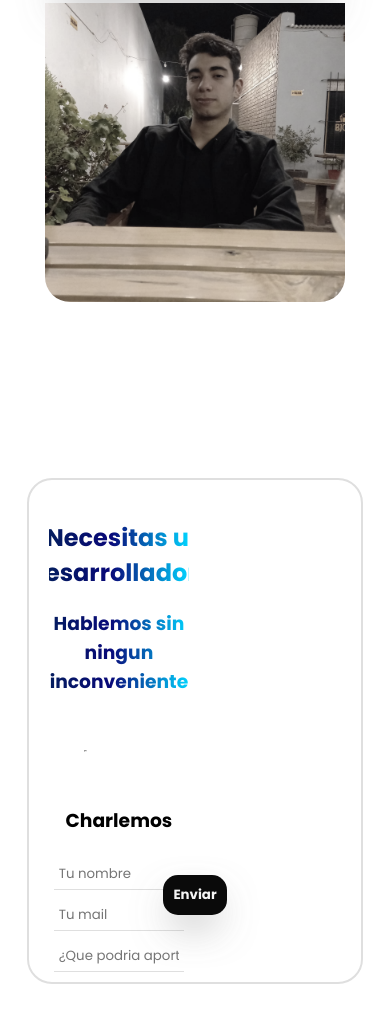
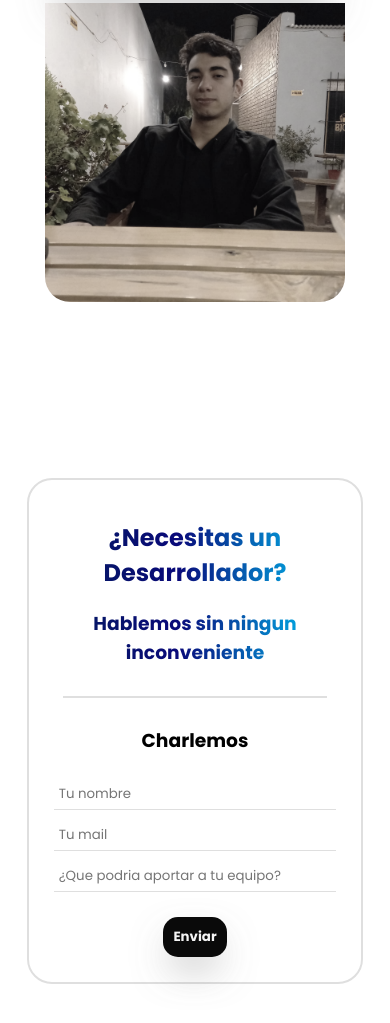
Before and after one commit to eluneysalvaro1/personal-web, a website: page index.html in a window 390 px wide. Shown: the part 3210-4233 px from the top of the page. Drawn offline with nearby package versions, Linux system fonts and the light colour scheme; no server answers.

Commit message:
quinto commit

```diff
--- a/app.js
+++ b/app.js
@@ -39,6 +39,8 @@ let data = [{
         url: "./helpers/img/sass.svg"
     }
 ]
+let heightWindow = w.innerHeight
+
 
 let $paragraph = d.getElementById("paragraph_change")
 let $buttonContact = d.querySelector('#button_contact')
@@ -75,7 +77,9 @@ d.addEventListener('click', e => {
     let target = e.target
     e.preventDefault()
     if (target === $buttonContact) {
+        console.log(heightWindow)
 
+        w.scrollTo({ top: heightWindow, right: 0, behavior: 'smooth' })
     }
     if (target == $buttonTop[0] || target == $buttonTop[1]) {
         console.log('hola soy', $buttonTop)
--- a/estilos.scss
+++ b/estilos.scss
@@ -572,27 +572,30 @@ body {
         .first {
             display: flex;
             flex-direction: column;
-            height: 80%;
+            text-align: center;
+            height: 100%;
             .info {
                 display: flex;
                 justify-content: center;
                 align-items: center;
-                width: 48%;
+                width: 100%;
                 background: rgb(4, 29, 94);
                 background: linear-gradient(90deg, rgba(4, 29, 94, 1) 0%, rgba(9, 9, 121, 1) 44%, rgba(0, 212, 255, 1) 100%);
                 -webkit-text-fill-color: transparent;
                 -webkit-background-clip: text;
             }
             hr {
-                width: 3px;
-                margin: 35px;
+                width: 90%;
+                margin: auto;
+                border: 1px solid #dfdfdf;
             }
             .form {
                 display: flex;
                 flex-direction: column;
                 text-align: center;
                 justify-content: center;
-                width: 48%;
+                width: 100%;
+                margin-bottom: 15px;
                 form {
                     display: flex;
                     flex-direction: column;
--- a/index.html
+++ b/index.html
@@ -66,7 +66,7 @@
                 <h1>¿Quien Soy?</h1>
                 <p> En el año 2020 Inicié mi recorrido por la universidad en busqueda de conocimiento sobre ésta tan respetada disciplina. Me encontré con un mundo enorme, apasionante y lleno de desafios. </p>
                 <p>Hoy me encuentro 100% confiado y seguro de mi decision, hoy me transito éste gran camino, de cara a convertime en un gran desarrollador.</p>
-                <button id="button_download_cv">Descargar Cv</button>
+                <button id="button_download_cv"> <a href="./helpers/img/back1.svg" download="imagen"> Descargar Cv</a> </button>
                 <button id="button_contact" class="button_contact">Contactame</button>
             </div>
             <div id="who_image">
```
Also changed, not shown: estilos.css, 1 other file.
